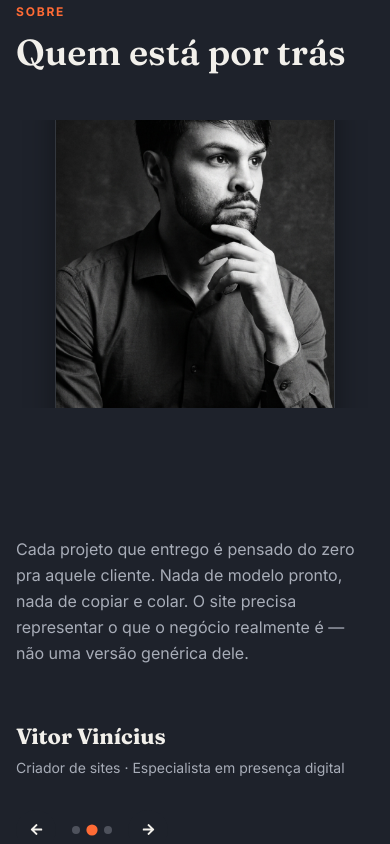
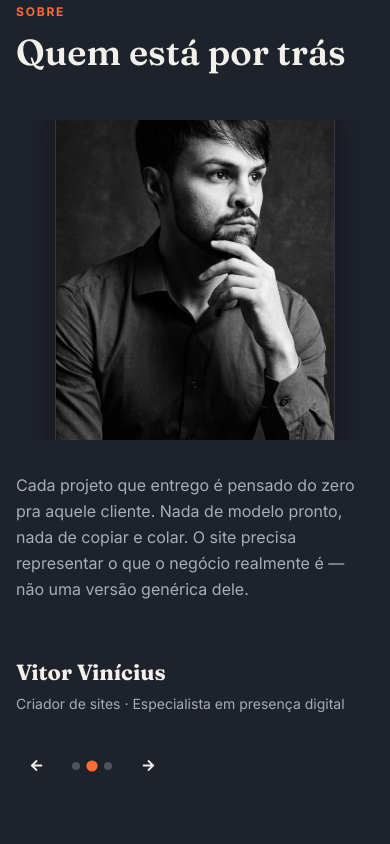
Before and after one commit to vitorviniciusweb/primeore-homepage, a Next.js app: page / in a window 390 px wide. Shown: the part 6380-7224 px from the top of the page. Built offline with nearby package versions, Linux system fonts and the light colour scheme.

Commit message:
fix: altura e gap mobile no circular-testimonials

```diff
--- a/components/ui/circular-testimonials.tsx
+++ b/components/ui/circular-testimonials.tsx
@@ -99,11 +99,11 @@
 
   return (
     <div className="w-full" style={style}>
-      <div className="grid grid-cols-1 md:grid-cols-2 gap-32 items-center">
+      <div className="grid grid-cols-1 md:grid-cols-2 gap-8 md:gap-32 items-center">
 
         {/* Left: image stack with 3D perspective */}
         <div
-          className="relative h-72 md:h-[32rem] flex items-center justify-center overflow-hidden"
+          className="relative h-[20rem] md:h-[32rem] flex items-center justify-center overflow-hidden"
           style={{ perspective: "1000px" }}
         >
           {testimonials.map((t, i) => {
```
